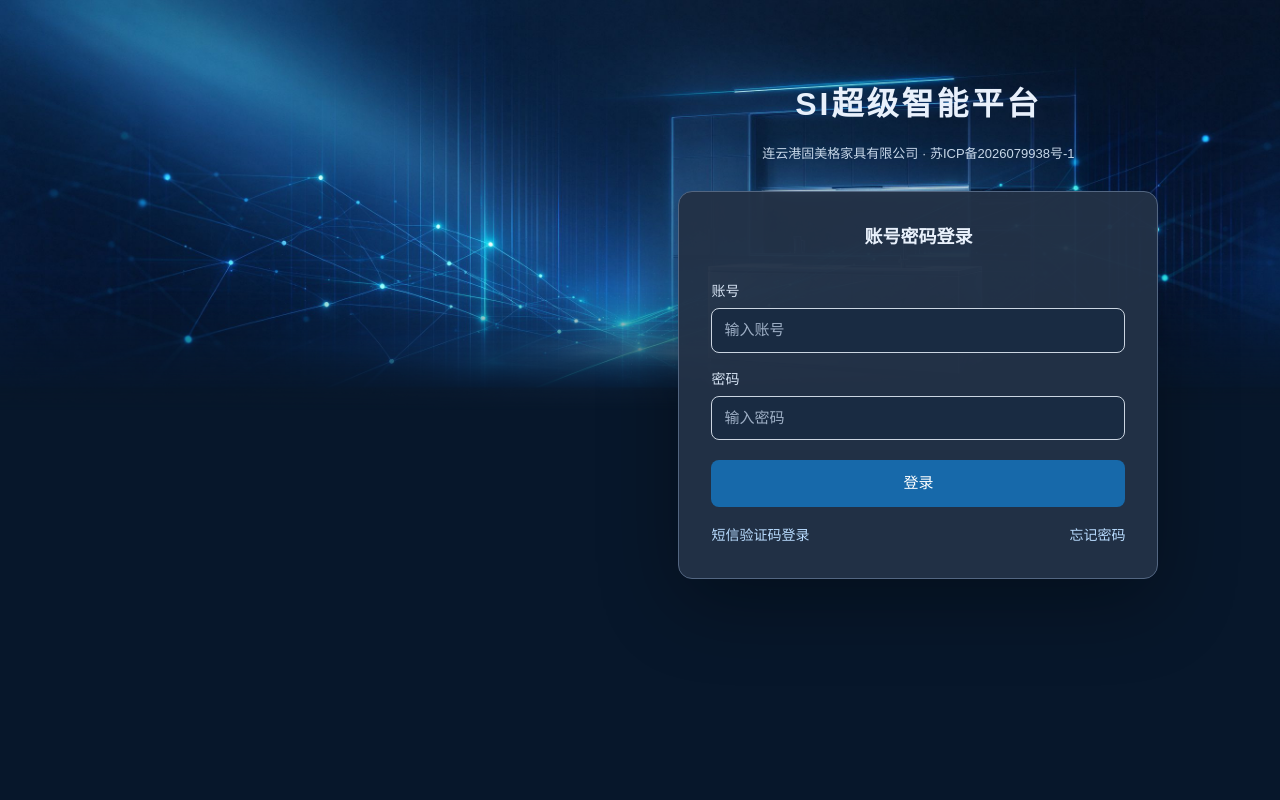
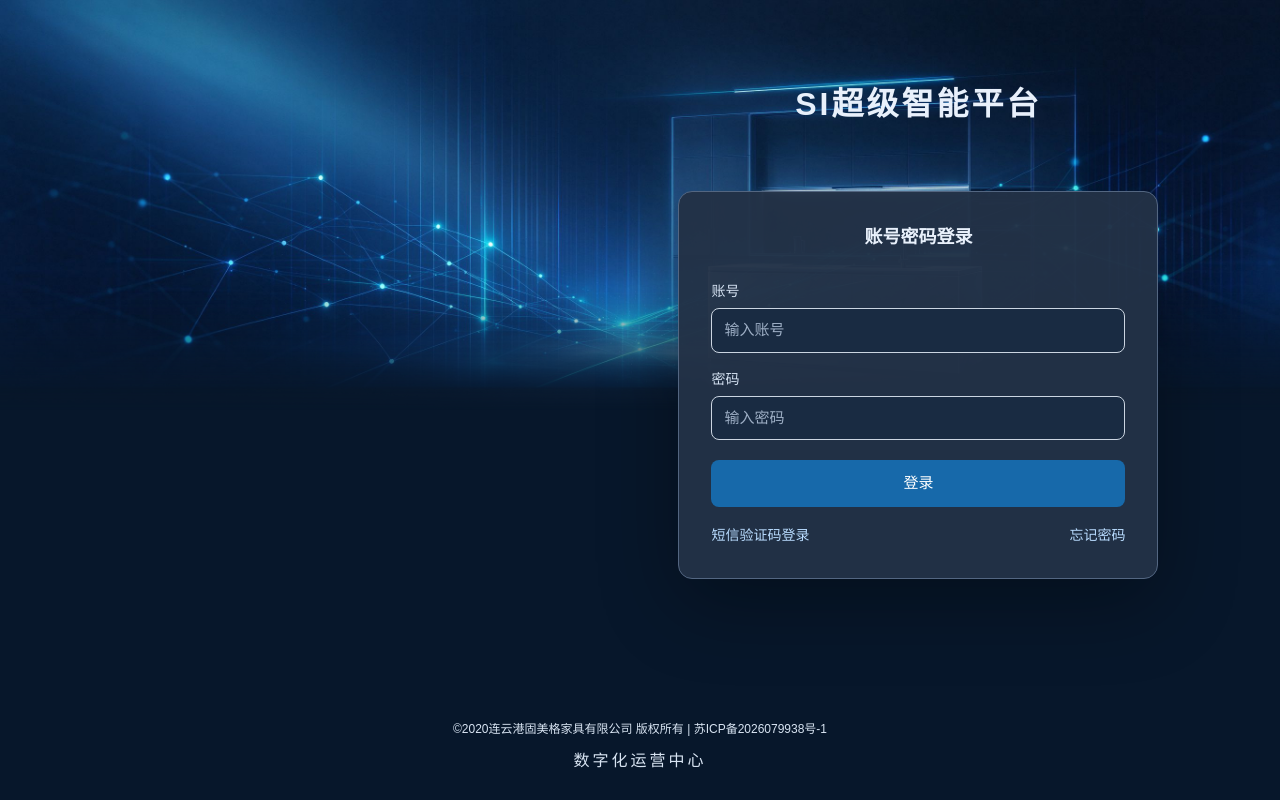
Before and after one commit to huoxigang-creator/huoxigangSI, a Next.js app: page /login in a window 1280 px wide. Built offline with nearby package versions, Linux system fonts and the light colour scheme.

Commit message:
style: center login copyright footer and release v1.5.95

```diff
--- a/app/login/login.css
+++ b/app/login/login.css
@@ -1 +1,2 @@
 .loginPage{min-height:100dvh;background:#07172b;position:relative;overflow:hidden;font-family:sans-serif;color:#e8f0fb}.loginScene{position:absolute;top:0;left:0;width:100%;height:auto;pointer-events:none;mask-image:linear-gradient(to bottom,#000 0%,#000 40%,transparent 57%)}.loginPosition{position:relative;width:min(480px,90vw);margin-left:53%;padding-top:10vh;padding-bottom:40px}.loginBrand{text-align:center;margin-bottom:26px}.loginBrand h1{font-size:32px;letter-spacing:3px;margin:0 0 14px}.loginBrand p{font-size:13px;line-height:1.8;margin:0;color:#c7d7e9}.loginBrand a{color:inherit}.loginCard{padding:32px;border-radius:14px;background:rgba(35,49,70,.96);box-shadow:0 24px 80px #0005;border:1px solid #536681}.loginCard h2{text-align:center;font-size:18px;margin:0 0 30px}.loginCard input::placeholder{color:#9eafc5}.loginCard label{color:#d5e2f2}.loginCard p[role=alert]{color:#ffb5ac!important}@media(max-width:800px){.loginPosition{margin:auto;padding-top:9vh}.loginBrand h1{font-size:26px}.loginCard{padding:24px}}
+.loginPage{display:flex;flex-direction:column}.loginBrand{padding-bottom:23.4px}.loginFooter{position:relative;margin-top:auto;padding:20px 16px 24px;text-align:center;color:#d8e4f2;font-size:12px;line-height:1.8;flex-shrink:0}.loginFooter p{margin:0}.loginFooter a{color:inherit;text-decoration:none}.loginFooter a:hover{text-decoration:underline}.loginFooter .loginOperations{margin-top:7px;font-size:16px;letter-spacing:3px}
--- a/app/login/page.tsx
+++ b/app/login/page.tsx
@@ -89,7 +89,7 @@ export default function Login() {
 
   const switchTo = (next: Mode) => { setMode(next); setError(''); setNotice(''); };
 
-  return <main className="loginPage"><img className="loginScene" src="/login-bg.jpg" alt=""/><section className="loginPosition"><header className="loginBrand"><h1>SI超级智能平台</h1><p>连云港固美格家具有限公司 · <a href="https://beian.miit.gov.cn/" target="_blank" rel="noreferrer">苏ICP备2026079938号-1</a></p></header><form className="loginCard" onSubmit={mode === 'password' ? submitPassword : mode === 'sms' ? submitSms : submitForgot}><h2>{mode === 'forgot' ? '重置登录密码' : mode === 'sms' ? '短信验证码登录' : '账号密码登录'}</h2>
+  return <main className="loginPage"><img className="loginScene" src="/login-bg.jpg" alt=""/><section className="loginPosition"><header className="loginBrand"><h1>SI超级智能平台</h1></header><form className="loginCard" onSubmit={mode === 'password' ? submitPassword : mode === 'sms' ? submitSms : submitForgot}><h2>{mode === 'forgot' ? '重置登录密码' : mode === 'sms' ? '短信验证码登录' : '账号密码登录'}</h2>
       {mode !== 'forgot' && <label style={{ display: 'block', marginBottom: 16 }}>账号{/* 密码模式保留账号输入；短信模式为手机号 */}
         {mode === 'password'
           ? <input name="username" autoComplete="username" required style={field} placeholder="输入账号" />
@@ -123,5 +123,6 @@ export default function Login() {
           : <button type="button" style={link} onClick={() => switchTo('password')}>← 返回账号密码登录</button>}
       </div>
     </form></section>
+    <footer className="loginFooter"><p>©2020连云港固美格家具有限公司 版权所有 | <a href="https://beian.miit.gov.cn/" target="_blank" rel="noreferrer">苏ICP备2026079938号-1</a></p><p className="loginOperations">数字化运营中心</p></footer>
   </main>;
 }
--- a/lib/release.ts
+++ b/lib/release.ts
@@ -3,9 +3,10 @@
 // 部署包编号与显示版本同编码：V-1-5-6 对应 gugemei-standalone-v156.tar.gz / install-v156.sh。
 // 日期固定为本次软件修改的北京时间日期，不能使用页面访问日期。
 // 末位取 1–100；V-1-5-100 的下一次为 V-1-6-1，以后每百次进一组。
-export const SOFTWARE_VERSION = '2026-10-21 V-1-5-94';export const DEFAULT_COMPANY_NAME = '连云港固美格家具有限公司';
+export const SOFTWARE_VERSION = '2026-10-21 V-1-5-95';export const DEFAULT_COMPANY_NAME = '连云港固美格家具有限公司';
 // 更新日志：每次功能/界面发布后在此追加一条（版本号 + 更新内容），点击顶栏版本号即可查看。
 export const CHANGELOG: { version: string; date: string; items: string[] }[] = [
+  {version:'V-1-5-95',date:'2026-10-21',items:['登录页平台标题保持原位，公司版权及备案号移至屏幕底部居中，下方新增“数字化运营中心”。']},
   {version:'V-1-5-94',date:'2026-10-21',items:['数量最多保留两位小数，五金毫米数量换算为米；免拉手、挂衣杆规格提取及灯带汇总优化。','客户选材增加手写签字并保留各版本签名，二维码统一品牌卡片样式，花色上传管理移入配置。','文字识别合并到AI助手，保留豆包与千问，回车确定、Shift+回车换行；移除我的项目入口，保留历史数据。','今日待办支持独立任务和备注；经营统计支持按年、月及日期范围统计实际收支利润。','客户报价明细去掉顶部重复按钮，列表保留八个按钮；登录页改深色右侧布局并显示公司及备案号。']},
   {version:'V-1-5-93',date:'2026-10-21',items:['客户跟踪后新增客户选材：图片花色图库、品牌备注、客户扫码按房间选择门板或柜体；客户每次确认形成不可覆盖的历史版本，商家核对变化后确认采用，后续改色需重新提交与采用。','所有已采纳报价卡片统一显示白字橙红色45度采纳斜角标。','新增文字识别工具，接入豆包与千问，支持服务器加密保存豆包密钥、图片原文提取、编辑复制与TXT下载；豆包也可在AI助手中选择；默认使用豆包，区分额度不足与超时提示；图纸报价优先使用服务器图像识别，失败时保留手动填写及轻量本地OCR备用（不消耗云端额度）。']},
   {version:'V-1-5-92',date:'2026-10-21',items:['草稿报价新增上传图纸生成报价：识别房间、柜名及尺寸候选，核对宽高后计算投影面积，确认创建房间并追加柜体明细，保存前可调整单价。']},
```
